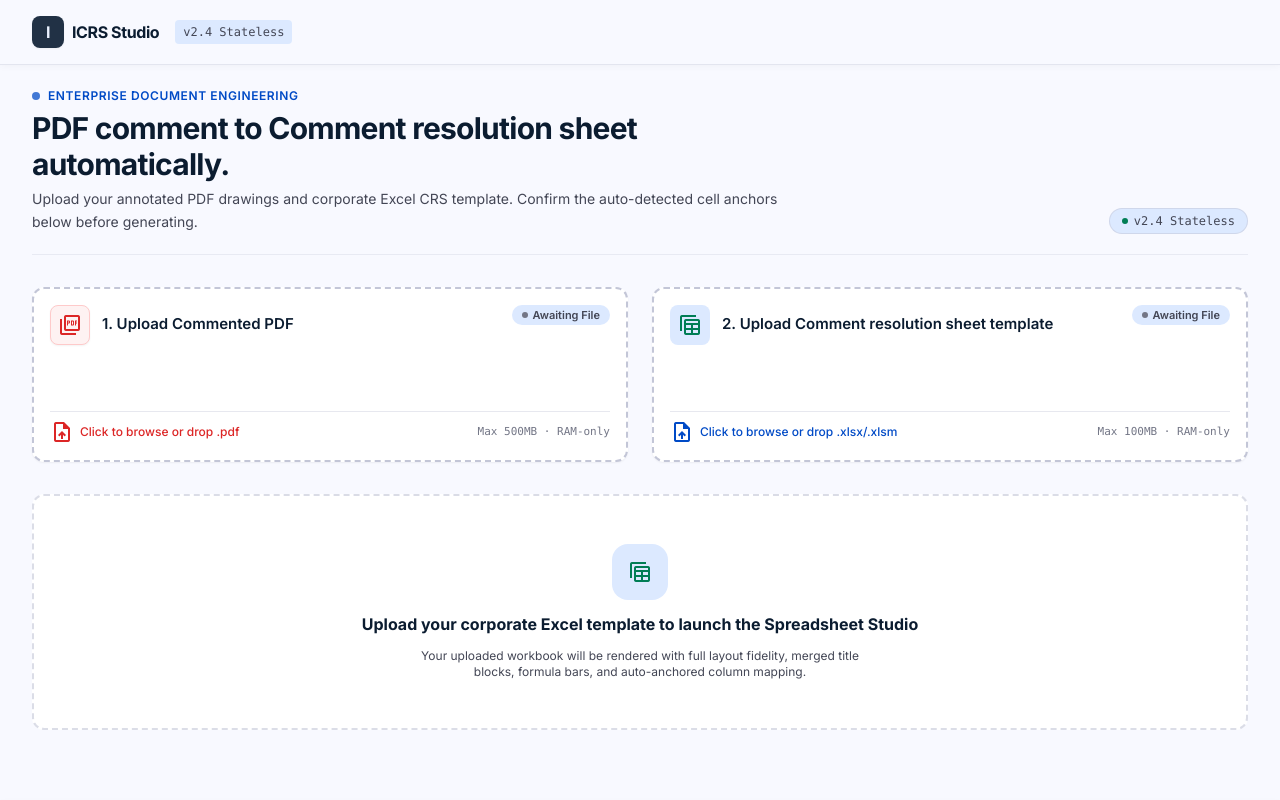
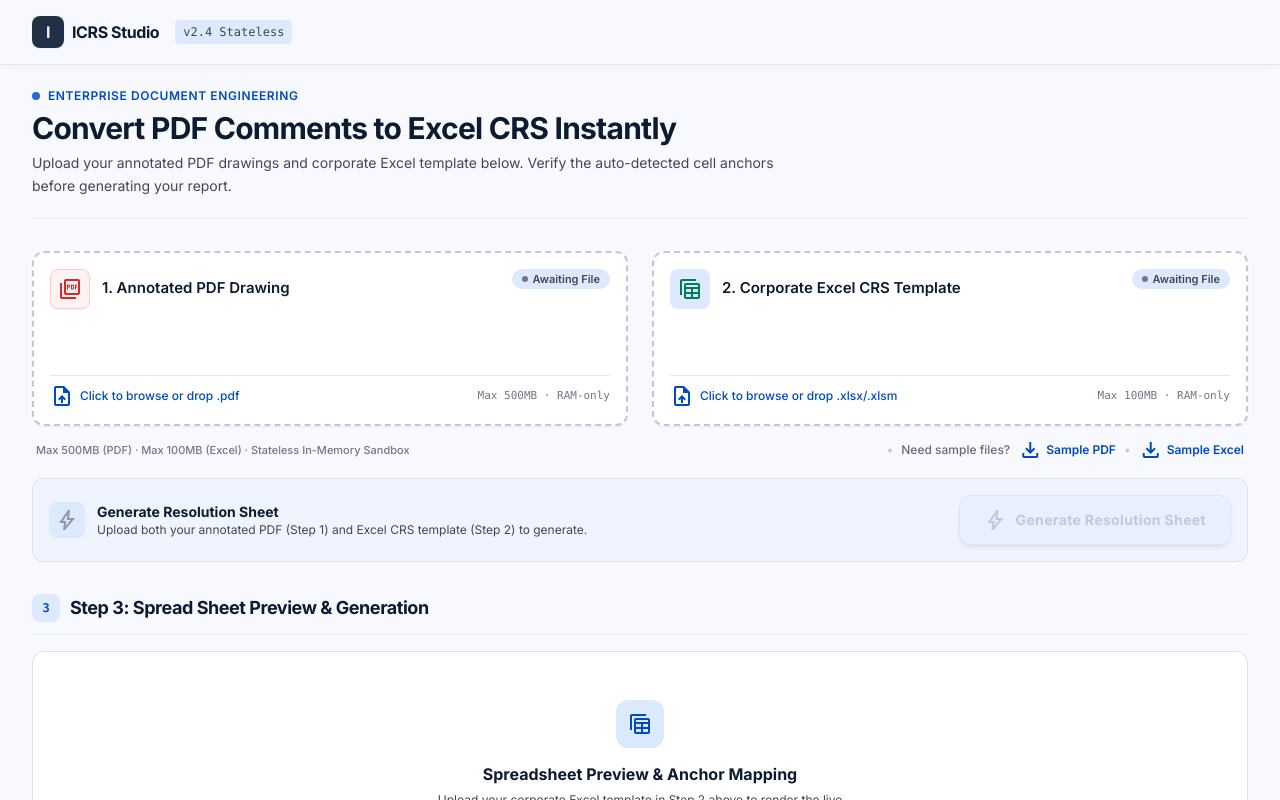
Before and after one commit to SAMMAZCRYPTO/ICRStest, a Next.js app in the folder frontend/: page / in a window 1280 px wide. Shown: the top 800 px of the page. Built offline with nearby package versions, Linux system fonts and the light colour scheme.

Commit message:
feat(ui): apply UX enhancements, copy updates, Step 3 CTA and retain blue click prompt

```diff
--- a/frontend/src/app/page.tsx
+++ b/frontend/src/app/page.tsx
@@ -180,19 +180,11 @@ export default function Home() {
                 Enterprise Document Engineering
               </div>
               <h1 className="text-2xl sm:text-3xl font-extrabold text-on-surface tracking-tight leading-snug">
-                PDF comment to Comment resolution sheet automatically.
+                Convert PDF Comments to Excel CRS Instantly
               </h1>
               <p className="text-sm text-on-surface-variant leading-relaxed">
-                Upload your annotated PDF drawings and corporate Excel CRS template. Confirm the
-                auto-detected cell anchors below before generating.
+                Upload your annotated PDF drawings and corporate Excel template below. Verify the auto-detected cell anchors before generating your report.
               </p>
-            </div>
-
-            <div className="flex items-center gap-2.5 shrink-0">
-              <span className="inline-flex items-center gap-1.5 px-3 py-1 rounded-full bg-surface-container-high text-on-surface-variant text-xs font-mono font-medium border border-outline-variant/50 shadow-2xs">
-                <span className="w-1.5 h-1.5 rounded-full bg-tertiary"></span>
-                v2.4 Stateless
-              </span>
             </div>
           </div>
 
@@ -209,10 +201,10 @@ export default function Home() {
           {/* C. Dual Upload Dock (Cards 1 & 2) */}
           <div className="flex flex-col gap-space-md">
             <div className="grid grid-cols-1 md:grid-cols-2 gap-gutter-lg">
-              {/* Left Card: Upload Commented PDF */}
+              {/* Left Card: 1. Annotated PDF Drawing */}
               <FileDropzone
                 stepNumber="1"
-                label="Upload Commented PDF"
+                label="Annotated PDF Drawing"
                 accept=".pdf"
                 file={pdfFile}
                 onFileSelect={setPdfFile}
@@ -224,10 +216,10 @@ export default function Home() {
                 }
               />
 
-              {/* Right Card: Upload Comment resolution sheet template */}
+              {/* Right Card: 2. Corporate Excel CRS Template */}
               <FileDropzone
                 stepNumber="2"
-                label="Upload Comment resolution sheet template"
+                label="Corporate Excel CRS Template"
                 accept=".xlsx,.xlsm"
                 file={excelFile}
                 onFileSelect={setExcelFile}
@@ -239,10 +231,119 @@ export default function Home() {
                 }
               />
             </div>
+
+            {/* Helper links & Download Sample Files */}
+            <div className="flex flex-col sm:flex-row items-center justify-between gap-2 px-1 text-xs text-on-surface-variant">
+              <span className="text-[11px] text-outline font-medium">
+                Max 500MB (PDF) · Max 100MB (Excel) · Stateless In-Memory Sandbox
+              </span>
+              <div className="flex items-center gap-2">
+                <span className="text-outline-variant hidden sm:inline">•</span>
+                <span className="font-medium text-on-surface-variant/80">Need sample files?</span>
+                <a
+                  href="/sample_annotated_drawing.pdf"
+                  download="sample_annotated_drawing.pdf"
+                  className="text-primary hover:text-primary-hover font-semibold inline-flex items-center gap-1 transition-colors"
+                >
+                  <span className="material-symbols-outlined text-[15px]">download</span>
+                  Sample PDF
+                </a>
+                <span className="text-outline-variant">•</span>
+                <a
+                  href="/sample_corporate_template.xlsx"
+                  download="sample_corporate_template.xlsx"
+                  className="text-primary hover:text-primary-hover font-semibold inline-flex items-center gap-1 transition-colors"
+                >
+                  <span className="material-symbols-outlined text-[15px]">download</span>
+                  Sample Excel
+                </a>
+              </div>
             </div>
 
+            {/* Primary High-Contrast Action CTA: Generate Resolution Sheet */}
+            <div className="flex flex-col sm:flex-row items-center justify-between gap-4 p-4 rounded-xl bg-surface-container-low border border-outline-variant/40 shadow-xs mt-1">
+              <div className="flex items-center gap-3">
+                <div className={`w-9 h-9 rounded-lg flex items-center justify-center shrink-0 ${
+                  pdfFile && excelFile
+                    ? "bg-primary-fixed text-primary font-bold"
+                    : "bg-surface-container-high text-on-surface-variant/50"
+                }`}>
+                  <span className="material-symbols-outlined text-[22px]">bolt</span>
+                </div>
+                <div className="flex flex-col text-left">
+                  <span className="font-bold text-sm text-on-surface">Generate Resolution Sheet</span>
+                  <span className="text-xs text-on-surface-variant">
+                    {!pdfFile && !excelFile
+                      ? "Upload both your annotated PDF (Step 1) and Excel CRS template (Step 2) to generate."
+                      : !pdfFile
+                      ? "Please upload your annotated PDF (Step 1) to continue."
+                      : !excelFile
+                      ? "Please upload your Excel CRS template (Step 2) to continue."
+                      : "Both files uploaded and ready. Generate your final resolution sheet or inspect anchors in Step 3."}
+                  </span>
+                </div>
+              </div>
 
-          {/* D. SPREADSHEET VIEWER & AUTO-SELECTION STUDIO (Renders the Real Uploaded Sheet) */}
+              <button
+                type="button"
+                disabled={!pdfFile || !excelFile || isProcessing}
+                onClick={() => {
+                  if (activeMappingConfig) {
+                    handleProcess(activeMappingConfig);
+                  } else {
+                    handleProcess({
+                      sheet_name: activeSheetName || undefined,
+                      header_row: 10,
+                      data_start_row: 11,
+                      columns: {
+                        item_no: "A",
+                        page_num: "B",
+                        author: "C",
+                        date: "D",
+                        comment_text: "E",
+                      },
+                    });
+                  }
+                }}
+                className={`w-full sm:w-auto px-6 py-3 rounded-xl font-bold text-sm tracking-wide shadow-md transition-all flex items-center justify-center gap-2 ${
+                  pdfFile && excelFile && !isProcessing
+                    ? "bg-primary hover:bg-primary-hover text-on-primary cursor-pointer hover:shadow-lg active:scale-[0.98]"
+                    : "bg-surface-container text-on-surface-variant/40 cursor-not-allowed opacity-60 border border-outline-variant/40"
+                }`}
+              >
+                {isProcessing ? (
+                  <>
+                    <span className="material-symbols-outlined animate-spin text-[18px]">progress_activity</span>
+                    Generating CRS...
+                  </>
+                ) : (
+                  <>
+                    <span className="material-symbols-outlined text-[18px]">bolt</span>
+                    Generate Resolution Sheet
+                  </>
+                )}
+              </button>
+            </div>
+          </div>
+
+          {/* D. STEP 3: SPREAD SHEET PREVIEW & GENERATION */}
+          <div className="flex flex-col gap-4">
+            <div className="flex items-center justify-between border-b border-outline-variant/30 pb-3">
+              <div className="flex items-center gap-2.5">
+                <div className="w-7 h-7 rounded-lg bg-surface-container-high flex items-center justify-center text-primary font-bold text-xs font-mono">
+                  3
+                </div>
+                <h2 className="text-base sm:text-lg font-bold text-on-surface tracking-tight">
+                  Step 3: Spread Sheet Preview & Generation
+                </h2>
+              </div>
+              {excelFile && (
+                <span className="text-xs text-on-surface-variant font-medium hidden sm:inline">
+                  Interactive Auto-Anchored Cell Mapper
+                </span>
+              )}
+            </div>
+
             {excelFile ? (
               <InteractiveSpreadsheetMapper
                 excelFile={excelFile}
@@ -260,20 +361,23 @@ export default function Home() {
                 onConfigChange={setActiveMappingConfig}
               />
             ) : (
-            /* Empty State Prompt when no Excel template is loaded */
-            <div className="bg-surface-container-lowest rounded-xl p-12 border-2 border-dashed border-outline-variant/60 text-center flex flex-col items-center justify-center gap-3">
-              <div className="w-14 h-14 rounded-2xl bg-surface-container-high flex items-center justify-center text-tertiary">
-                <span className="material-symbols-outlined text-[32px]">table_view</span>
+              /* Dedicated Step 3 Preview Container (Replaces old dashed placeholder) */
+              <div className="bg-surface-container-lowest rounded-xl p-8 sm:p-12 border border-outline-variant/50 shadow-xs text-center flex flex-col items-center justify-center gap-3.5">
+                <div className="w-12 h-12 rounded-xl bg-surface-container-high flex items-center justify-center text-primary">
+                  <span className="material-symbols-outlined text-[28px]">table_view</span>
                 </div>
-              <h3 className="font-bold text-base text-on-surface">
-                Upload your corporate Excel template to launch the Spreadsheet Studio
+                <div className="flex flex-col gap-1 max-w-md">
+                  <h3 className="font-bold text-sm sm:text-base text-on-surface">
+                    Spreadsheet Preview & Anchor Mapping
                   </h3>
-              <p className="text-xs text-on-surface-variant max-w-md">
-                Your uploaded workbook will be rendered with full layout fidelity, merged title blocks,
-                formula bars, and auto-anchored column mapping.
+                  <p className="text-xs text-on-surface-variant leading-relaxed">
+                    Upload your corporate Excel template in Step 2 above to render the live spreadsheet grid,
+                    inspect auto-detected columns, and verify cell anchors before generation.
                   </p>
                 </div>
+              </div>
             )}
+          </div>
         </div>
       </main>
 
--- a/frontend/src/components/FileDropzone.tsx
+++ b/frontend/src/components/FileDropzone.tsx
@@ -1,6 +1,6 @@
 "use client";
 
-import React, { useRef } from "react";
+import React, { useRef, useState } from "react";
 import { FileText, FileSpreadsheet, UploadCloud, X, CheckCircle } from "lucide-react";
 
 interface FileDropzoneProps {
@@ -25,15 +25,30 @@ export default function FileDropzone({
   extraInfo,
 }: FileDropzoneProps) {
   const inputRef = useRef<HTMLInputElement>(null);
+  const [isDragging, setIsDragging] = useState(false);
+
+  const handleDragEnter = (e: React.DragEvent) => {
+    e.preventDefault();
+    e.stopPropagation();
+    setIsDragging(true);
+  };
+
+  const handleDragLeave = (e: React.DragEvent) => {
+    e.preventDefault();
+    e.stopPropagation();
+    setIsDragging(false);
+  };
 
   const handleDragOver = (e: React.DragEvent) => {
     e.preventDefault();
     e.stopPropagation();
+    if (!isDragging) setIsDragging(true);
   };
 
   const handleDrop = (e: React.DragEvent) => {
     e.preventDefault();
     e.stopPropagation();
+    setIsDragging(false);
     if (e.dataTransfer.files && e.dataTransfer.files[0]) {
       const droppedFile = e.dataTransfer.files[0];
       validateAndSet(droppedFile);
@@ -86,10 +101,16 @@ export default function FileDropzone({
       {!file ? (
         <div
           onClick={() => inputRef.current?.click()}
+          onDragEnter={handleDragEnter}
+          onDragLeave={handleDragLeave}
           onDragOver={handleDragOver}
           onDrop={handleDrop}
-          className={`bg-surface-container-lowest rounded-xl p-space-lg shadow-sm hover:shadow-md transition-all border-2 border-dashed border-outline-variant flex flex-col justify-between gap-space-md min-h-[175px] cursor-pointer group ${
-            iconType === "pdf" ? "hover:border-red-400" : "hover:border-primary"
+          className={`bg-surface-container-lowest rounded-xl p-space-lg shadow-sm hover:shadow-md transition-all border-2 border-dashed flex flex-col justify-between gap-space-md min-h-[175px] cursor-pointer group ${
+            isDragging
+              ? "border-primary bg-primary/5 ring-4 ring-primary/10 scale-[1.01]"
+              : iconType === "pdf"
+              ? "border-outline-variant hover:border-red-400"
+              : "border-outline-variant hover:border-primary"
           }`}
         >
           <div className="flex items-start justify-between">
@@ -123,9 +144,8 @@ export default function FileDropzone({
           </div>
 
           <div className="flex items-center justify-between text-xs text-on-surface-variant pt-2 border-t border-outline-variant/40">
-            <span className={`font-medium flex items-center gap-1.5 ${
-              iconType === "pdf" ? "text-red-600" : "text-primary"
-            }`}>
+            {/* Always retain blue color for click to browse / drop action */}
+            <span className="font-medium text-primary flex items-center gap-1.5 group-hover:text-primary-hover transition-colors">
               <span className="material-symbols-outlined text-[16px]">upload_file</span>
               Click to browse or drop {iconType === "pdf" ? ".pdf" : ".xlsx/.xlsm"}
             </span>
```
Lines whose indentation alone changed are shown as unchanged.
